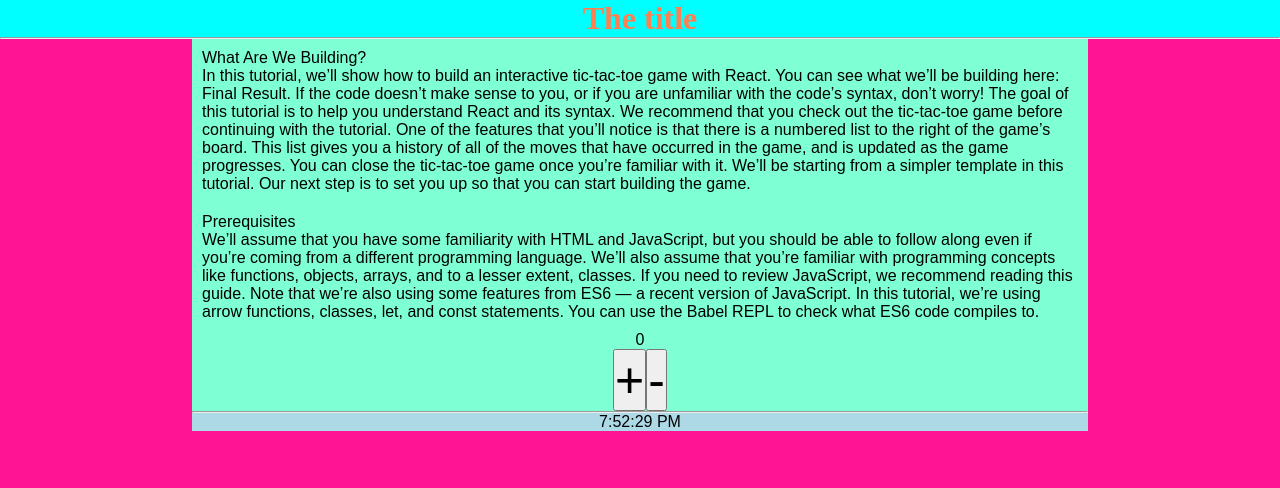
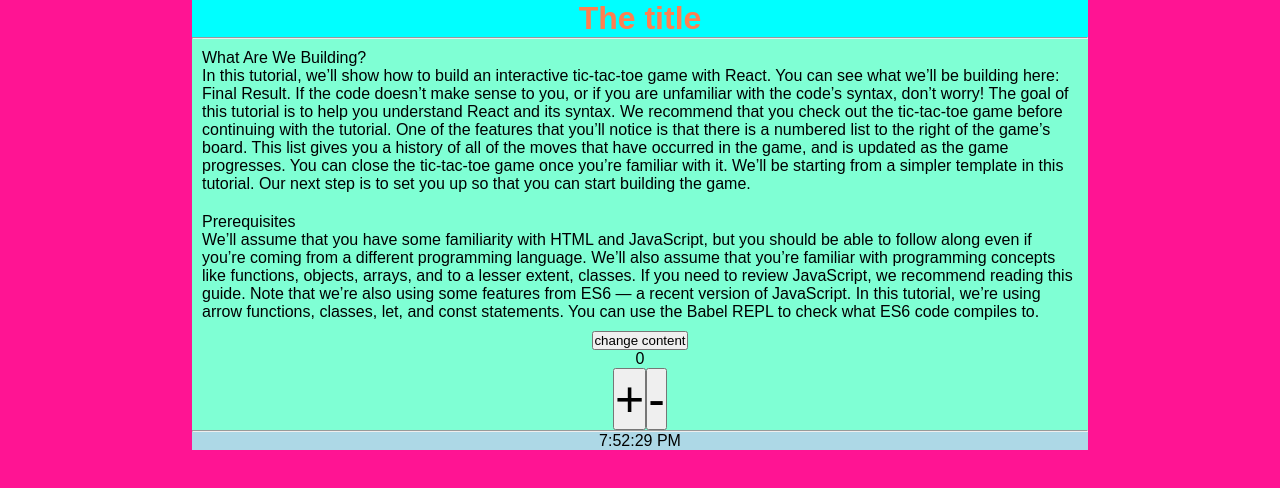
Before and after one commit to guszti/reactbullshit, a React (Create React App) app: page / in a window 1280 px wide. Shown: the top 488 px of the page. Built offline with nearby package versions, Linux system fonts and the light colour scheme.

Commit message:
content changer

```diff
--- a/src/App.css
+++ b/src/App.css
@@ -25,6 +25,10 @@
   text-align: center;
 }
 
+.App-switch{
+  text-align: center;
+}
+
 * {
   margin: 0;
   padding: 0;
--- a/src/App.js
+++ b/src/App.js
@@ -37,7 +37,7 @@ function more_names(){
 
 ///////////////////////////////////////////////////////////////////////////
 
-class App_header extends React.Component{
+class AppHeader extends React.Component{
     render(){
         return(
             <div className='App-header'>
@@ -88,7 +88,7 @@ class Clock extends React.Component{
   }
 }
 
-class Click_count extends React.Component{
+class ClickCount extends React.Component{
     constructor(props){
         super(props);
 
@@ -120,13 +120,9 @@ class Click_count extends React.Component{
     };
 }
 
-class App extends Component {
-  render() {
+function ContentMain(){
     return(
         <div>
-            <App_header />
-            <hr></hr>
-            <div className='App'>
             <p className='App-content'>
             What Are We Building?<br></br>
             In this tutorial, we’ll show how to build an interactive tic-tac-toe game with React.
@@ -150,7 +146,56 @@ class App extends Component {
             features from ES6 — a recent version of JavaScript. In this tutorial, we’re using arrow functions,
             classes, let, and const statements. You can use the Babel REPL to check what ES6 code compiles to.
             </p>
-                <Click_count />
+        </div>
+    );
+}
+
+function ContentAbout(){
+    return(
+        <h1 className='App-content'>About</h1>
+    );
+}
+
+class ContentControl extends React.Component{
+    constructor(props){
+        super(props);
+        this.state = {isok: true};
+        this.changer = this.changer.bind(this);
+    }
+
+    changer(){
+        this.setState({
+            isok: !this.state.isok
+        });
+    }
+
+    render(){
+        let content;
+        if(this.state.isok){
+            content = <ContentMain />;
+        } else {
+            content = <ContentAbout />;
+        }
+        return(
+            <div>
+                {content}
+                <div className='App-switch'>
+                    <button onClick={this.changer}>change content</button>
+                </div>
+            </div>
+        );
+    }
+}
+
+class App extends Component {
+  render() {
+    return(
+        <div className='App'>
+            <AppHeader />
+            <hr></hr>
+            <div>
+                <ContentControl />
+                <ClickCount />
                 <hr></hr>
                 <Clock />
             </div>
```
Lines whose indentation alone changed are shown as unchanged.
